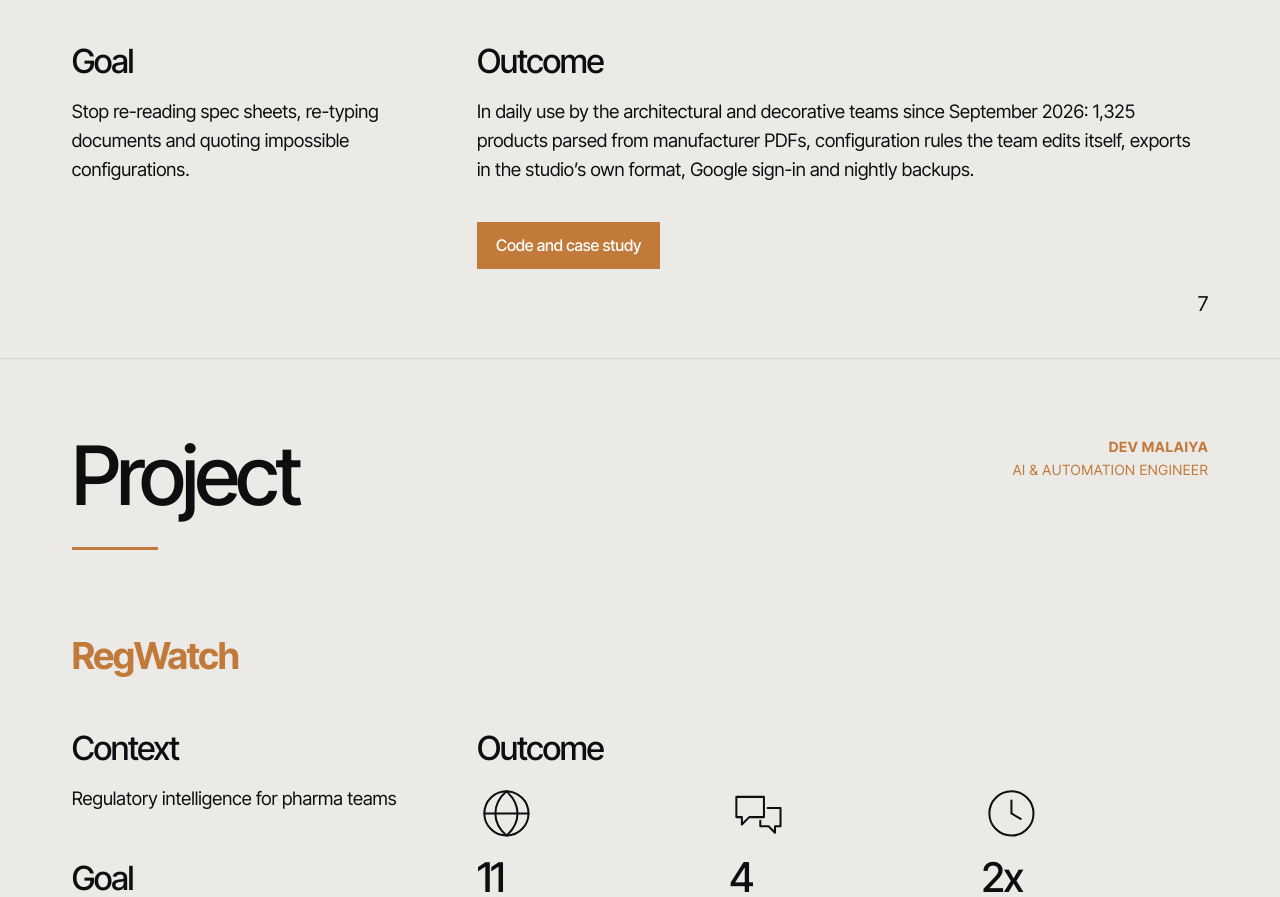
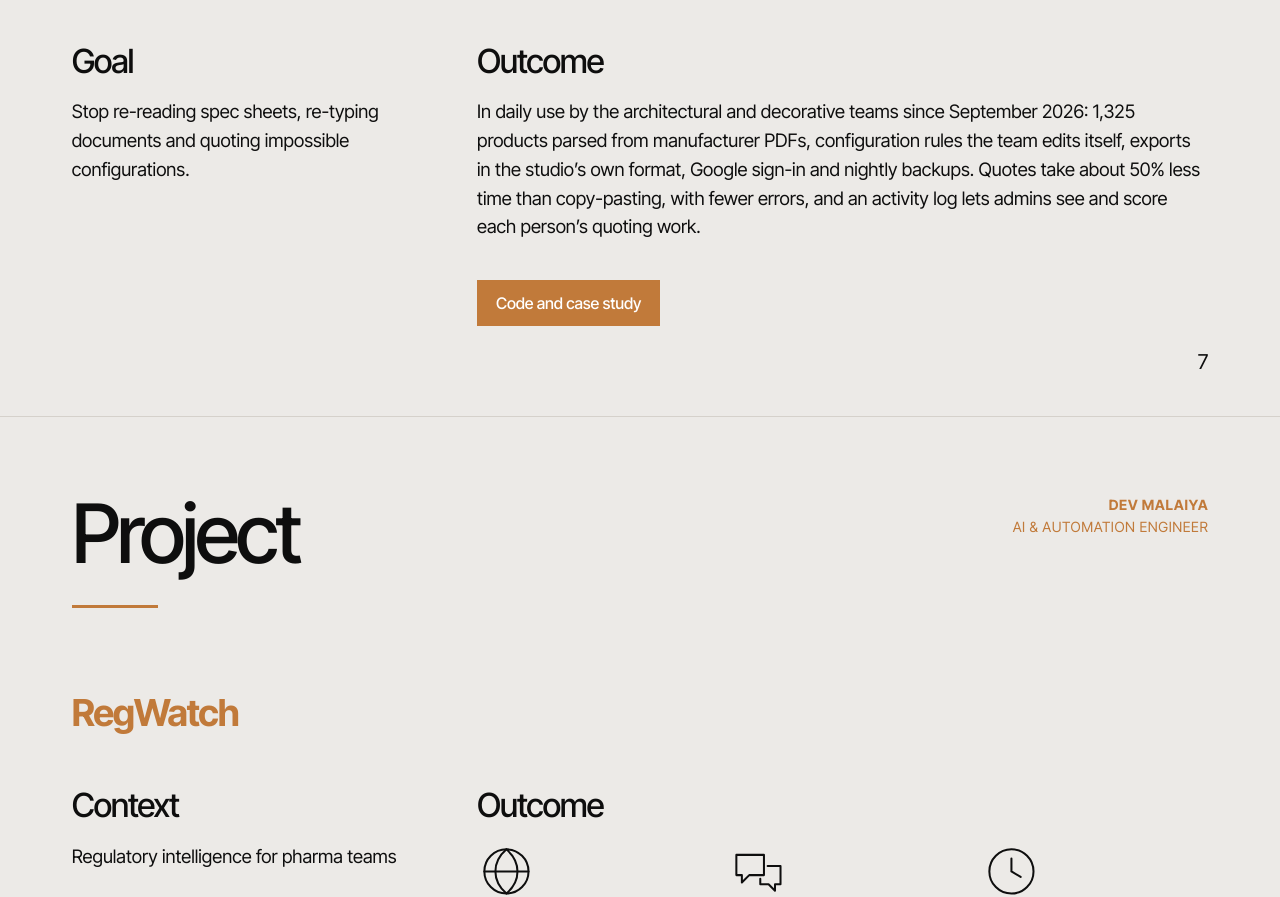
Before and after one commit to devmalaiyatx01-commits/devmalaiyatx01-commits.github.io, a plain HTML site: page index.html in a window 1280 px wide. Shown: the part 5620-6517 px from the top of the page. Drawn offline with Linux system fonts and the light colour scheme.

Commit message:
Add the measured outcome: about 50% less quoting time, fewer errors
Co-Authored-By: Claude Opus 5.5 <noreply@anthropic.com>

```diff
--- a/index.html
+++ b/index.html
@@ -299,7 +299,7 @@ img,svg{display:block;max-width:100%}
       <div><h4>Company</h4><p>Innovative Lighting Designs Ltd. (ILDL), Delhi</p></div>
       <div><h4>Role</h4><p>Founder&rsquo;s office intern and sole builder: mapped the studio&rsquo;s manual quoting end to end, then designed, built, deployed and documented the replacement (Python, FastAPI, PostgreSQL, Oracle Cloud).</p></div>
       <div><h4>Goal</h4><p>Stop re-reading spec sheets, re-typing documents and quoting impossible configurations.</p></div>
-      <div><h4>Outcome</h4><p>In daily use by the architectural and decorative teams since September 2026: 1,325 products parsed from manufacturer PDFs, configuration rules the team edits itself, exports in the studio&rsquo;s own format, Google sign-in and nightly backups.</p>
+      <div><h4>Outcome</h4><p>In daily use by the architectural and decorative teams since September 2026: 1,325 products parsed from manufacturer PDFs, configuration rules the team edits itself, exports in the studio&rsquo;s own format, Google sign-in and nightly backups. Quotes take about 50% less time than copy-pasting, with fewer errors, and an activity log lets admins see and score each person&rsquo;s quoting work.</p>
         <div class="links"><a class="btn fill" href="https://github.com/devmalaiyatx01-commits/quotation-tool">Code and case study</a></div></div>
     </div>
   </div>
```
